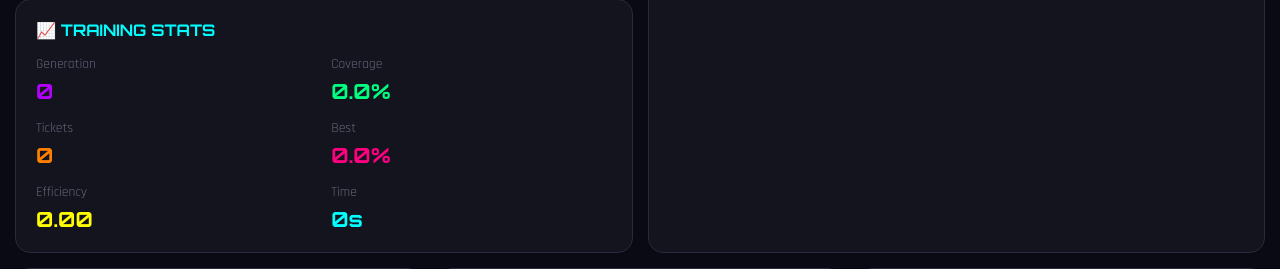
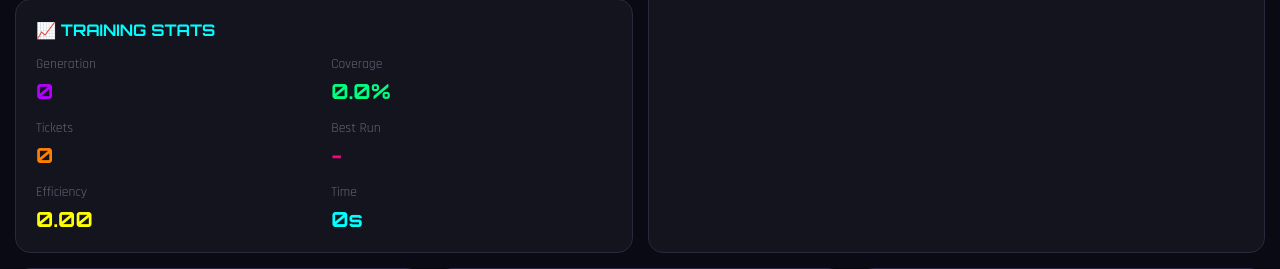
Before and after one commit to Matticusnicholas/Covered-Set-Learner, a Flask app: page / in a window 1280 px wide. Shown: the part 1110-1379 px from the top of the page. Run offline with Flask 3, Linux system fonts and the light colour scheme; data that the repository does not hold is empty; some libraries are stand-ins or nearby versions.

Commit message:
Improve web view: show best ticket count and more decimals
- Coverage now shows 4 decimal places (99.9876% instead of 100.0%)
- Viewers can see progress even when very close to 100%
- "Best" stat renamed to "Best Run" and shows ticket count, not coverage
- Progress bar also shows 4 decimal places
- This is what matters: minimizing ticket count to reach 100%

```diff
--- a/static/app.js
+++ b/static/app.js
@@ -89,19 +89,21 @@ function handleTrainingUpdate(data) {
     document.getElementById('draw-info').textContent = `Pick: ${data.draw_size}`;
     document.getElementById('match-info').textContent = `Match: ${data.match_required}+`;
 
-    // Update stats
+    // Update stats - use 4 decimal places so viewers see progress near 100%
     document.getElementById('stat-generation').textContent = data.generation;
-    document.getElementById('stat-coverage').textContent = data.coverage.toFixed(1) + '%';
+    document.getElementById('stat-coverage').textContent = data.coverage.toFixed(4) + '%';
     document.getElementById('stat-tickets').textContent = data.num_tickets;
-    document.getElementById('stat-best').textContent = data.best_coverage.toFixed(1) + '%';
+    // Show best ticket count (not coverage) - this is what we're trying to minimize!
+    const bestTickets = data.best_num_tickets || 0;
+    document.getElementById('stat-best').textContent = bestTickets > 0 ? bestTickets + ' tickets' : '-';
     document.getElementById('stat-efficiency').textContent = (data.efficiency || 0).toFixed(2);
     document.getElementById('stat-time').textContent = formatTime(data.elapsed_time || 0);
 
-    // Update progress bar
+    // Update progress bar - use 4 decimal places
     const progressFill = document.getElementById('progress-fill');
     const progressText = document.getElementById('progress-text');
-    progressFill.style.width = data.coverage + '%';
-    progressText.textContent = data.coverage.toFixed(1) + '%';
+    progressFill.style.width = Math.min(data.coverage, 100) + '%';
+    progressText.textContent = data.coverage.toFixed(4) + '%';
 
     // Update ghost panel
     updateGhostPanel(data);
--- a/templates/index.html
+++ b/templates/index.html
@@ -81,8 +81,8 @@
                             <span class="stat-value orange" id="stat-tickets">0</span>
                         </div>
                         <div class="stat-item">
-                            <span class="stat-label">Best</span>
-                            <span class="stat-value pink" id="stat-best">0.0%</span>
+                            <span class="stat-label">Best Run</span>
+                            <span class="stat-value pink" id="stat-best">-</span>
                         </div>
                         <div class="stat-item">
                             <span class="stat-label">Efficiency</span>
```
